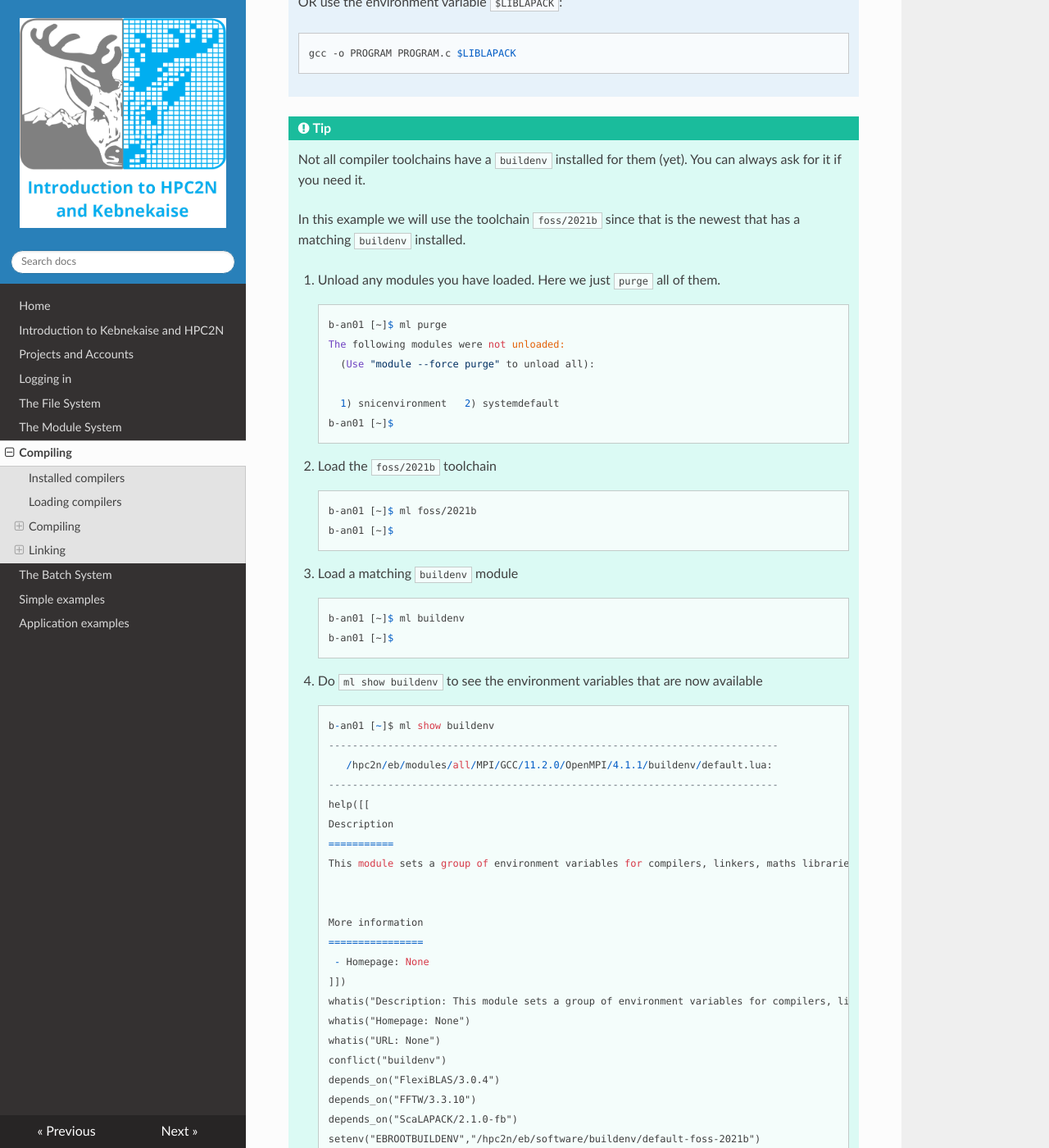
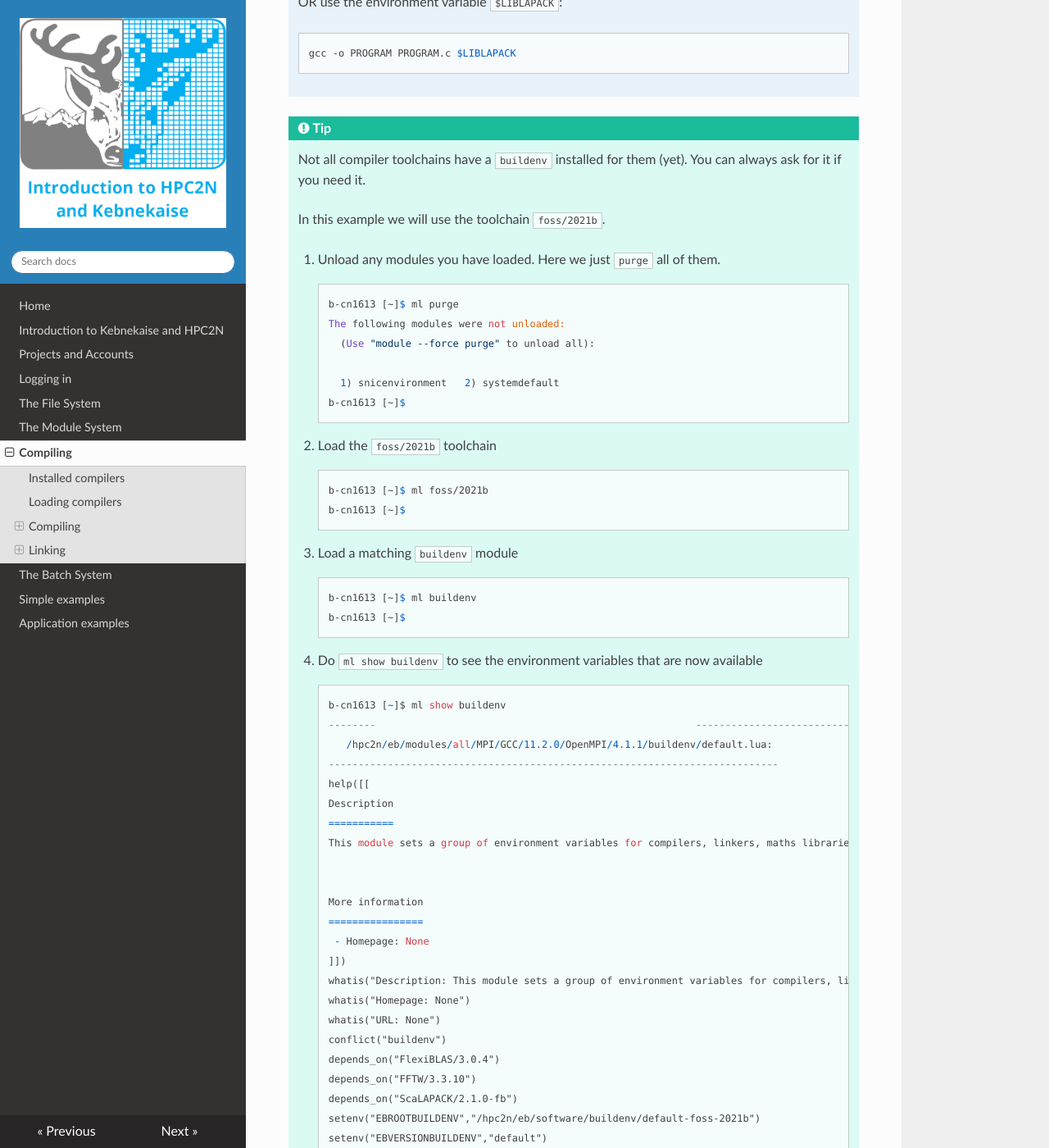
Before and after one commit to hpc2n/intro-course, an MkDocs documentation site: the page built from docs/compilers.md, in a window 1280 px wide and 1400 px high, scrolled down 7311 px. Shown: the whole window at 82% size. Built offline with MkDocs 1.6.1, drawn with Linux system fonts in a browser that asks for light colours; nearby versions of some CDN libraries; some of the changed text lies outside the part shown.

Commit message:
Updating the name of the login node

````diff
--- a/docs/compilers.md
+++ b/docs/compilers.md
@@ -31,8 +31,8 @@
     This compiler toolchain contains: <code>GCC/13.2.0</code>, <code>BLAS</code> (with <code>LAPACK</code>), <code>ScaLAPACK</code>, and <code>FFTW</code>.
 
     ```bash
-    b-an01 [~]$ ml foss/2023b
-    b-an01 [~]$ ml
+    b-cn1613 [~]$ ml foss/2023b
+    b-cn1613 [~]$ ml
 
     Currently Loaded Modules:
       1) snicenvironment (S)   7) numactl/2.0.16     13) libevent/2.1.12  19) FlexiBLAS/3.3.1
@@ -40,14 +40,14 @@
       3) GCCcore/13.2.0        9) libxml2/2.11.5     15) PMIx/4.2.6       21) FFTW.MPI/3.3.10
       4) zlib/1.2.13          10) libpciaccess/0.17  16) UCC/1.2.0        22) ScaLAPACK/2.2.0-fb
       5) binutils/2.40        11) hwloc/2.9.2        17) OpenMPI/4.1.6    23) foss/2023b
-      6) GCC/13.2.0           12) OpenSSL/1.1        18) OpenBLAS/0.3.24
+      6) GCC/13.2.0           12) OpenSSL/3        18) OpenBLAS/0.3.24
 
       Where:
        S:  Module is Sticky, requires --force to unload or purge
 
 
 
-    b-an01 [~]$
+    b-cn1613 [~]$
     ```
 
 ## Compiling
@@ -85,7 +85,7 @@
     In this example we compile the C program <code>hello.c</code> and name the output (the executable) <code>hello</code>.
 
     ```bash
-    b-an01 [~]$ gcc hello.c -o hello
+    b-cn1613 [~]$ gcc hello.c -o hello
     ```
 
     You can run the executable with ``./hello``
@@ -97,7 +97,7 @@
     In this example we compile the MPI C program <code>mpi_hello.c</code> and name the output (the executable) <code>mpi_hello</code>.
 
     ```bash
-    b-an01 [~]$ mpicc mpi_hello.c -o mpi_hello
+    b-cn1613 [~]$ mpicc mpi_hello.c -o mpi_hello
     ```
 
     You then run with ```mpirun mpi_hello``
@@ -140,7 +140,7 @@
     In this example we compile the OpenMP C program <code>omp_hello.c</code> and name the output (executable) <code>omp_hello</code>.
 
     ```bash
-    b-an01 [~]$ gcc -fopenmp omp_hello.c -o omp_hello
+    b-cn1613 [~]$ gcc -fopenmp omp_hello.c -o omp_hello
     ```
 
 !!! note
@@ -156,17 +156,17 @@
     Run the binary <code>omp_hello</code> that we got in the previous example. Set the number of threads to 4 and then rerun the binary.
 
     ```bash
-    b-an01 [~]$ ./omp_hello
+    b-cn1613 [~]$ ./omp_hello
     Thread 0 says: Hello World
     Thread 0 reports: the number of threads are 1
-    b-an01 [~]$ export OMP_NUM_THREADS=4
-    b-an01 [~]$ ./omp_hello
+    b-cn1613 [~]$ export OMP_NUM_THREADS=4
+    b-cn1613 [~]$ ./omp_hello
     Thread 1 says: Hello World
     Thread 0 says: Hello World
     Thread 0 reports: the number of threads are 4
     Thread 3 says: Hello World
     Thread 2 says: Hello World
-    b-an01 [~]$
+    b-cn1613 [~]$
     ```
 
 !!! Note "Exercise"
@@ -196,7 +196,7 @@
     We are again compiling the <code>hello.c</code> program from before. This time we name the executable <code>hello_intel</code> to not overwrite the previously created executable.
 
     ```bash
-    b-an01 [~]$ icc hello.c -o hello
+    b-cn1613 [~]$ icc hello.c -o hello
     ```
 
 #### Flags
@@ -260,31 +260,31 @@
 
     Not all compiler toolchains have a ``buildenv`` installed for them (yet). You can always ask for it if you need it.
 
-    In this example we will use the toolchain ``foss/2021b`` since that is the newest that has a matching ``buildenv`` installed.
+    In this example we will use the toolchain ``foss/2021b``.
 
     1. Unload any modules you have loaded. Here we just ``purge`` all of them.
     ```bash
-    b-an01 [~]$ ml purge
+    b-cn1613 [~]$ ml purge
     The following modules were not unloaded:
       (Use "module --force purge" to unload all):
 
       1) snicenvironment   2) systemdefault
-    b-an01 [~]$
+    b-cn1613 [~]$
     ```
     2. Load the ``foss/2021b`` toolchain
     ```bash
-    b-an01 [~]$ ml foss/2021b
-    b-an01 [~]$
+    b-cn1613 [~]$ ml foss/2021b
+    b-cn1613 [~]$
     ```
     3. Load a matching ``buildenv`` module
     ```bash
-    b-an01 [~]$ ml buildenv
-    b-an01 [~]$
+    b-cn1613 [~]$ ml buildenv
+    b-cn1613 [~]$
     ```
     4. Do ``ml show buildenv`` to see the environment variables that are now available
     ```bash
-    b-an01 [~]$ ml show buildenv
-    ----------------------------------------------------------------------------
+    b-cn1613 [~]$ ml show buildenv
+    --------                                                      --------------------------------------------------------------------
        /hpc2n/eb/modules/all/MPI/GCC/11.2.0/OpenMPI/4.1.1/buildenv/default.lua:
     ----------------------------------------------------------------------------
     help([[
````
